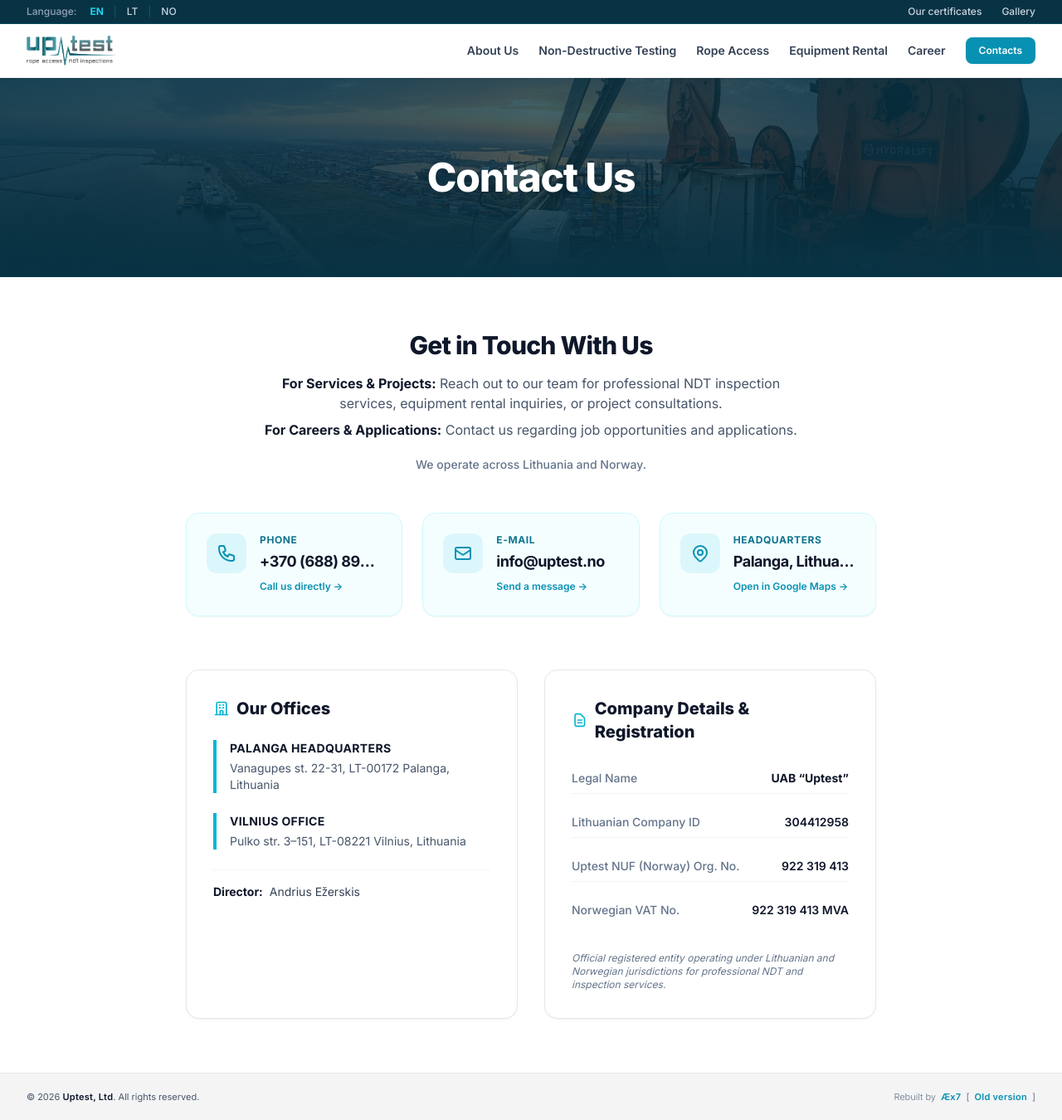
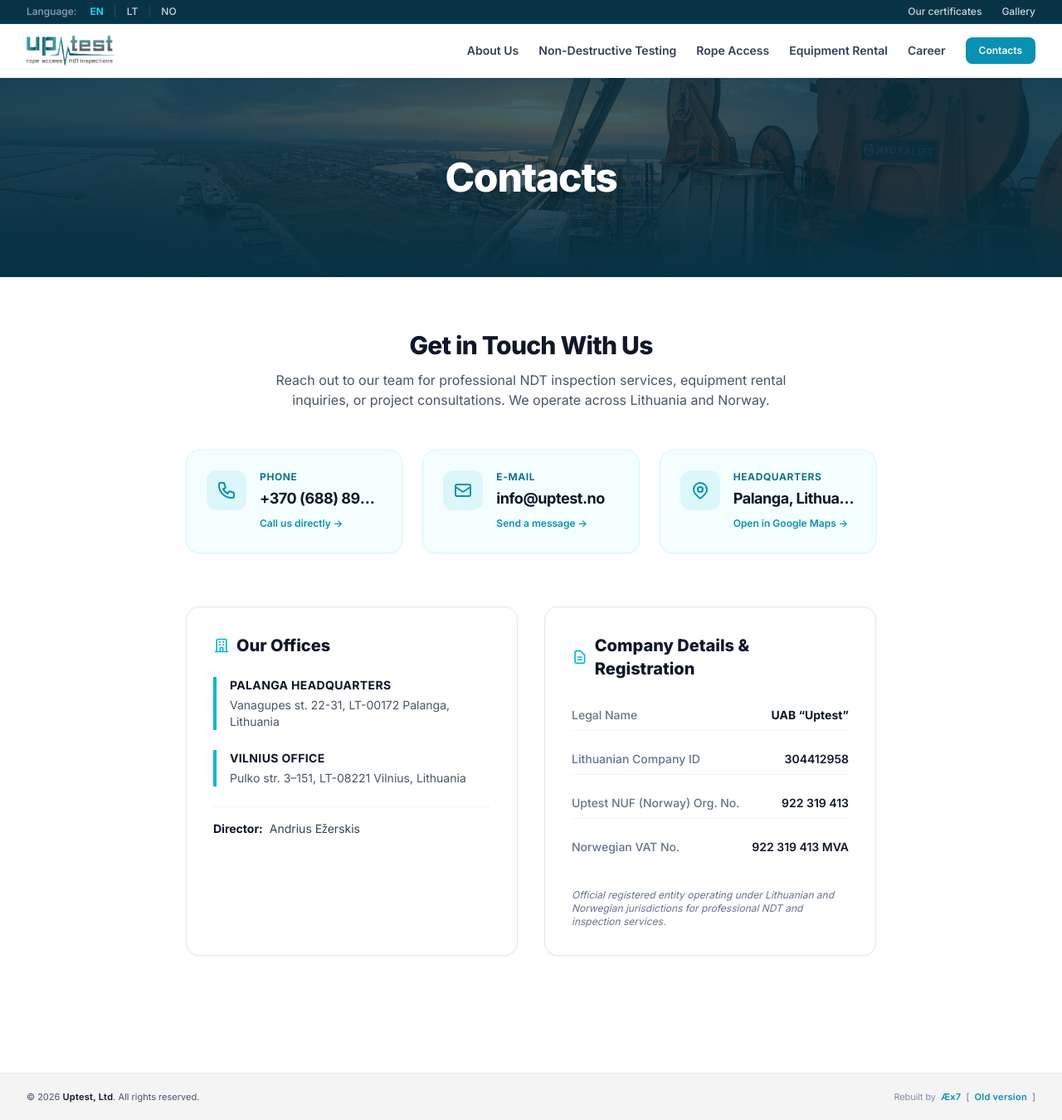
Before and after one commit to mruslys/uptest.no, a Jekyll site: the page built from contacts/index.html, in a window 1280 px wide and 1350 px high. Shown: the whole window at 83% size. Built offline with Jekyll 4.4.1, drawn with Linux system fonts in a browser that asks for light colours; nearby versions of some CDN libraries.

Commit message:
Update index.html

```diff
--- a/contacts/index.html
+++ b/contacts/index.html
@@ -2,21 +2,13 @@
 layout: page
 lang: en
 current_page: contacts
-title: "Contact Us"
+title: "Contacts"
 ---
-<!-- Įvadas / Pagrindinis kvietimas -->
-            <div class="text-center max-w-2xl mx-auto space-y-4">
+ <!-- Įvadas / Pagrindinis kvietimas -->
+            <div class="text-center max-w-2xl mx-auto space-y-3">
                 <h2 class="text-2xl sm:text-3xl font-extrabold text-slate-900 tracking-tight">Get in Touch With Us</h2>
-                <div class="text-base text-slate-600 space-y-2">
-                    <p>
-                        <strong class="text-slate-900">For Services & Projects:</strong> Reach out to our team for professional NDT inspection services, equipment rental inquiries, or project consultations.
-                    </p>
-                    <p>
-                        <strong class="text-slate-900">For Careers & Applications:</strong> Contact us regarding job opportunities and applications.
-                    </p>
-                </div>
-                <p class="text-sm font-medium text-slate-500 pt-1">
-                    We operate across Lithuania and Norway.
+                <p class="text-base text-slate-600">
+                    Reach out to our team for professional NDT inspection services, equipment rental inquiries, or project consultations. We operate across Lithuania and Norway.
                 </p>
             </div>
 
```
